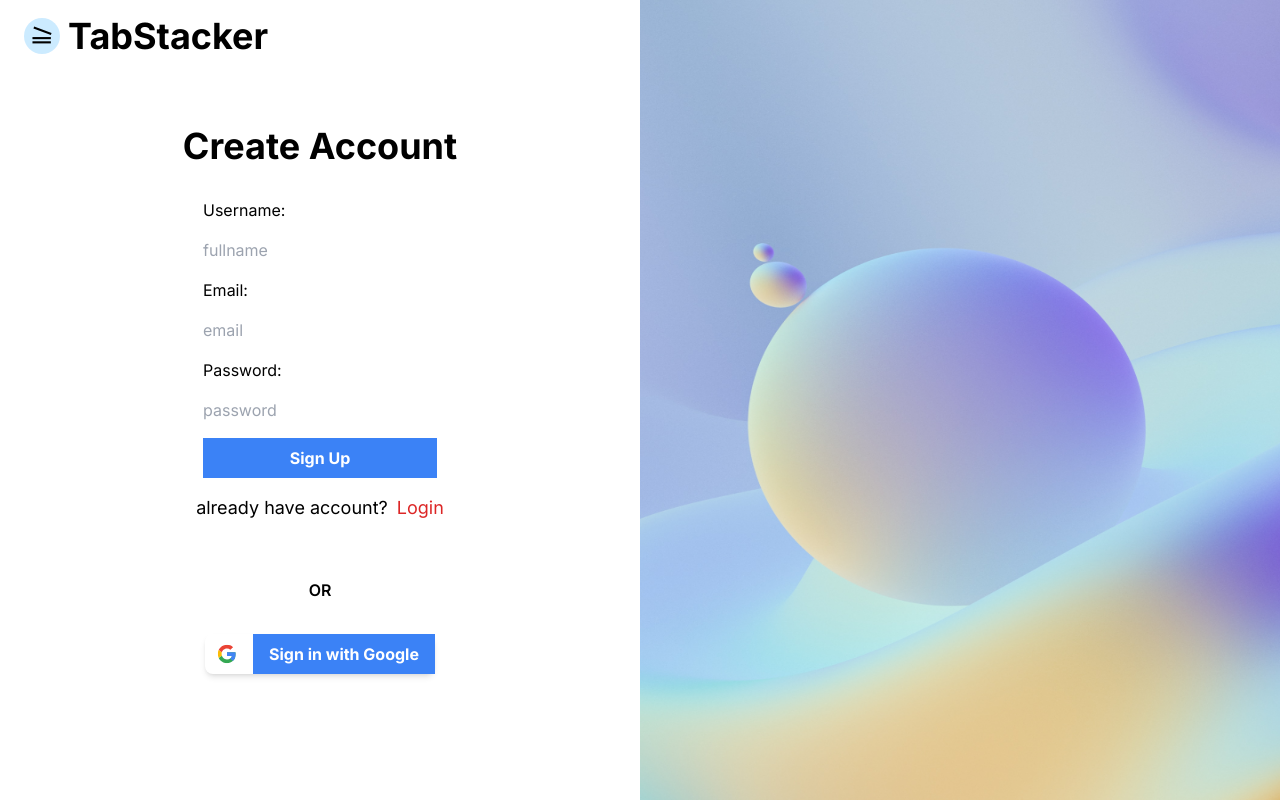
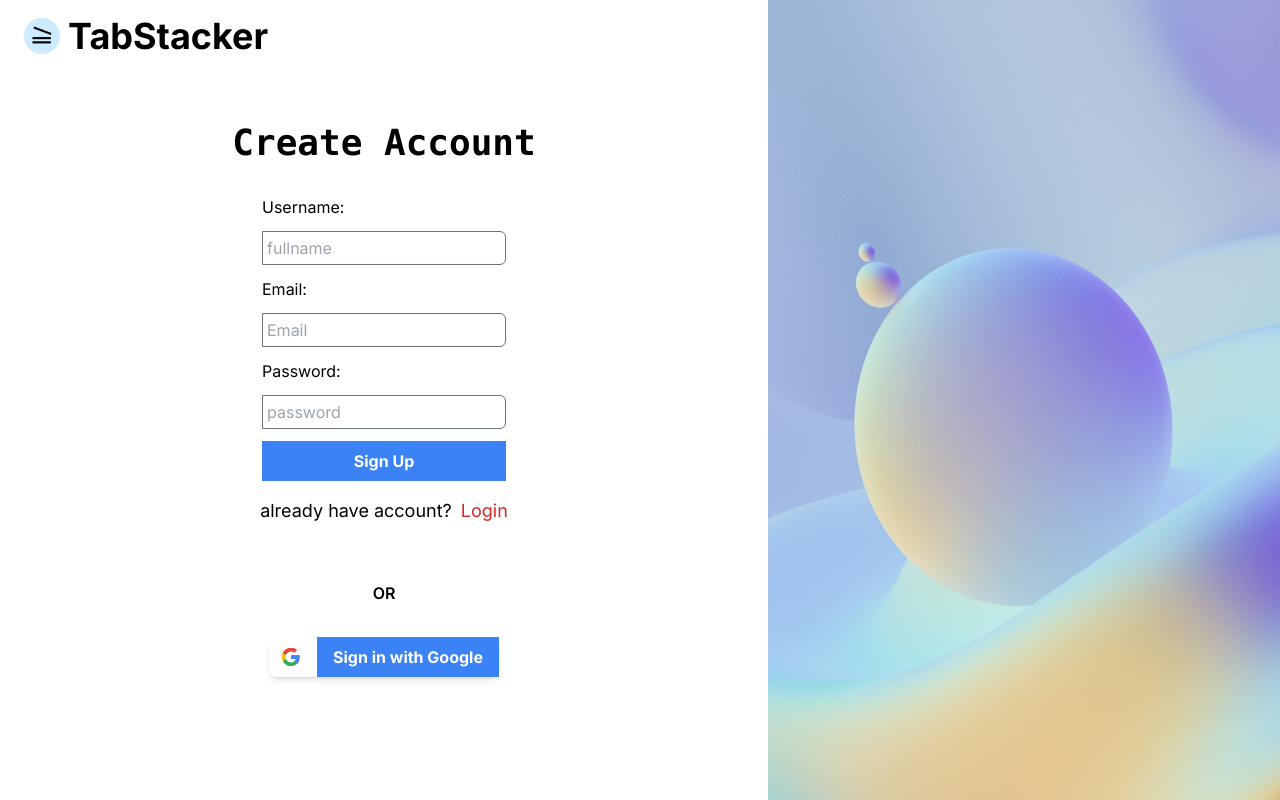
Before and after one commit to Mudassirkhan2/tabstacker-frontend, a Next.js app: page / in a window 1280 px wide. Built offline with nearby package versions, Linux system fonts and the light colour scheme; no server answers.

Commit message:
Fix layout issue

```diff
--- a/app/SignInBtn.tsx
+++ b/app/SignInBtn.tsx
@@ -38,6 +38,8 @@ const SignInBtn = () => {
                 // Store the token in localStorage
                 localStorage.setItem('token', token);
                 console.log("Token saved in localStorage:", token);
+                // reload the page to send the token to the content script
+
                 setTimeout(() => {
                     // reload the page
                     window.location.reload();
@@ -52,20 +54,20 @@ const SignInBtn = () => {
     };
     return (
         <main className='flex'>
-            <div className='flex  flex-col gap-4 w-1/2 items-center justify-center relative'>
-                <div className='absolute top-4 left-8'>
+            <div className='flex  flex-col gap-4 w-3/5 items-center justify-center relative'>
+                <div className='absolute top-4 left-16 lg:left-24'>
                     <span className='flex items-center space-x-2'>  <Image src={logoIcon} alt="Google Logo" width={20} height={20} className='inline-block w-9 h-9' />
                         <h1 className='text-4xl font-bold '>TabStacker</h1></span>
                 </div>
-                <h1 className='text-4xl font-bold mb-4'>Sign In</h1>
-                <form className='flex flex-col gap-4' onSubmit={handleSubmit}>
+                <h1 className='text-4xl font-bold mb-4 font-mono text-center'>Sign In</h1>
+                <form className='flex flex-col gap-3' onSubmit={handleSubmit}>
                     {/* email */}
                     <label htmlFor="signin-email">Email:</label>
-                    <input type="email" id="signin-email" required className='border-gray-500' placeholder='email' value={email}
+                    <input type="email" id="signin-email" required className='border border-gray-500 rounded-r-md p-1' placeholder='Email' value={email}
                         onChange={handleEmailChange} />
                     {/* password */}
                     <label htmlFor="signin-password">Password:</label>
-                    <input type="password" id="signin-password" required placeholder='password' value={password}
+                    <input type="password" id="signin-password" className='border border-gray-500 rounded-r-md p-1' required placeholder='password' value={password}
                         onChange={handlePasswordChange} />
                     <button type="submit" className='bg-blue-500 hover:bg-blue-700 text-white font-bold py-2 px-4'>Sign In</button>
                 </form>
@@ -83,7 +85,7 @@ const SignInBtn = () => {
                     <span className='bg-blue-500 hover:bg-blue-700 text-white font-bold py-2 px-4'>Sign in with Google</span>
                 </button>
             </div>
-            <Image src={SideImage} alt='SideImage' className='h-screen w-1/2 bg-cover' />
+            <Image src={SideImage} alt='SideImage' className='h-screen w-2/5 bg-cover' />
         </main>
 
     )
--- a/app/page.tsx
+++ b/app/page.tsx
@@ -1,13 +1,16 @@
+"use client";
 import React from 'react';
 import Navbar from '../components/clients/NavBar'
 import SignUpBtn from '@/components/clients/SignUpBtn';
 import UserInfo from '../components/clients/Userinfo.jsx'
+import { useSession } from "next-auth/react";
+
 export default function Home() {
+  const { status, data: session } = useSession();
   return (
     <main>
       {/* <Navbar /> */}
-      <SignUpBtn />
-      <UserInfo />
+      {status === "authenticated" ? <UserInfo /> : <SignUpBtn />}
     </main>
   )
 }
--- a/app/sign-in/page.tsx
+++ b/app/sign-in/page.tsx
@@ -1,13 +1,13 @@
 
 import Navbar from '@/components/clients/NavBar';
-import SignInBtn from "../SignInBtn";
-import Image from 'next/image';
-import SideImage from "../assets/SideImage.png"
+
+import SignInComponent from "@/components/SignInComponent";
 const page = () => {
+
     return (
         <div>
             {/* <Navbar /> */}
-            <SignInBtn />
+            <SignInComponent />
         </div>
     )
 }
--- /dev/null
+++ b/components/SignInComponent.jsx
@@ -0,0 +1,16 @@
+"use client";
+import React from 'react'
+import { useSession } from "next-auth/react";
+import UserInfo from './clients/Userinfo';
+import SignInBtn from '@/app/SignInBtn';
+
+const SignInComponent = () => {
+    const { status, data: session } = useSession();
+    return (
+        <div>
+            {status === "authenticated" ? <UserInfo /> : <SignInBtn />}
+        </div>
+    )
+}
+
+export default SignInComponent
--- a/components/clients/SignUpBtn.tsx
+++ b/components/clients/SignUpBtn.tsx
@@ -41,24 +41,24 @@ const SignUpBtn = () => {
   };
   return (
     <main className='flex'>
-      <div className='flex  flex-col gap-4 w-1/2 items-center justify-center relative'>
+      <div className='flex  flex-col gap-4 w-3/5 items-center justify-center relative'>
         <div className='absolute top-4 left-6'>
           <span className='flex items-center space-x-2'>  <Image src={logoIcon} alt="Google Logo" width={20} height={20} className='inline-block w-9 h-9' />
             <h1 className='text-4xl font-bold '>TabStacker</h1></span>
         </div>
-        <h1 className='text-4xl font-bold mb-4'>Create Account </h1>
-        <form className='flex flex-col gap-4' onSubmit={handleSubmit}>
+        <h1 className='lg:text-4xl md:text-3xl font-bold mb-4 font-mono'>Create Account</h1>
+        <form className='flex flex-col gap-3' onSubmit={handleSubmit}>
           {/* fullname */}
           <label htmlFor="signin-fullname">Username:</label>
-          <input type="text" id="signin-fullname" required className='border-gray-300 rounded' placeholder='fullname' value={fullname}
+          <input type="text" id="signin-fullname" required className='border border-gray-500 rounded-r-md p-1' placeholder='fullname' value={fullname}
             onChange={handleUsernameChange} />
           {/* email */}
           <label htmlFor="signin-email">Email:</label>
-          <input type="email" id="signin-email" required className='border-gray-300 rounded' placeholder='email' value={email}
+          <input type="email" id="signin-email" required className='border border-gray-500 rounded-r-md p-1' placeholder='Email' value={email}
             onChange={handleEmailChange} />
           {/* password */}
           <label htmlFor="signin-password">Password:</label>
-          <input type="password" id="signin-password" required placeholder='password' className='border-gray-300 rounded' value={password}
+          <input type="password" id="signin-password" required placeholder='password' className='border border-gray-500 rounded-r-md p-1' value={password}
             onChange={handlePasswordChange} />
           <button type="submit" className='bg-blue-500 hover:bg-blue-700 text-white font-bold py-2 px-4'>Sign Up</button>
         </form>
@@ -75,7 +75,7 @@ const SignUpBtn = () => {
           <span className='bg-blue-500 hover:bg-blue-700 text-white font-bold py-2 px-4'>Sign in with Google</span>
         </button>
       </div>
-      <Image src={SideImage} alt='SideImage' className='h-screen w-1/2' />
+      <Image src={SideImage} alt='SideImage' className='h-screen w-2/5' />
     </main>
 
   )
--- a/components/clients/Userinfo.jsx
+++ b/components/clients/Userinfo.jsx
@@ -1,25 +1,27 @@
 
 "use client";
 import Image from "next/image";
-import SignUpBtn from "./SignUpBtn";
+import { signIn, signOut, useSession } from "next-auth/react";
 import { useEffect, useState } from "react";
-import { useSession } from "next-auth/react";
 export default function UserInfo() {
     const { status, data: session } = useSession();
     const [email, setEmail] = useState(null);
+    //previous email
     const [token, setToken] = useState('');
     const [error, setError] = useState(null);
     useEffect(() => {
         if (session?.user?.email) {
             setEmail(session?.user?.email);
-            console.log("email", email)
+            console.log(session?.user?.email)
             if (email) {
-                console.log(email)
+                console.log("api start")
                 // Define the endpoint URL (replace with your actual server URL)
                 const endpoint = `https://tabstacker-backend.onrender.com/user/googletoken/${email}`;
                 // Make a GET request to the server
                 fetch(endpoint)
                     .then((response) => {
+                        console.log("api call")
+                        // Make sure the response is valid
                         if (!response.ok) {
                             throw new Error('Network response was not ok');
                         }
@@ -28,9 +30,14 @@ export default function UserInfo() {
                     .then((data) => {
                         // Handle the data from the response
                         console.log(data)
-
                         setToken(data.token);
                         localStorage.setItem('token', data.token);
+                        // reload the page to send the token to the content script
+                        // setTimeout(() => {
+                        //     // reload the page
+                        //     window.location.reload();
+                        //     console.log("page reloaded")
+                        // }, 2000);
                         setError(null);
                     })
                     .catch((error) => {
@@ -38,16 +45,15 @@ export default function UserInfo() {
                         setError(error.message);
                         setToken('');
                     });
-
             }
         }
         else {
             console.log("no email")
         }
-    }, [email, session?.user?.email]);
+    }, [email, session?.user?.email, setEmail]);
     if (status === "authenticated") {
         return (
-            <div className="shadow-xl p-8 rounded-md flex flex-col gap-3 bg-yellow-200">
+            <div className="shadow-xl p-8 rounded-md flex flex-col gap-3 bg-yellow-200 justify-center items-center min-h-screen">
                 <Image
                     className="rounded-full"
                     src={session?.user?.image}
@@ -61,6 +67,12 @@ export default function UserInfo() {
                 <div>
                     Email: <span className="font-bold">{session?.user?.email}</span>
                 </div>
+                <button
+                    onClick={() => signOut()}
+                    className="bg-blue-500 hover:bg-blue-700 text-white font-bold py-2 px-4 rounded"
+                >
+                    SignOut
+                </button>
             </div>
         );
     }
```
